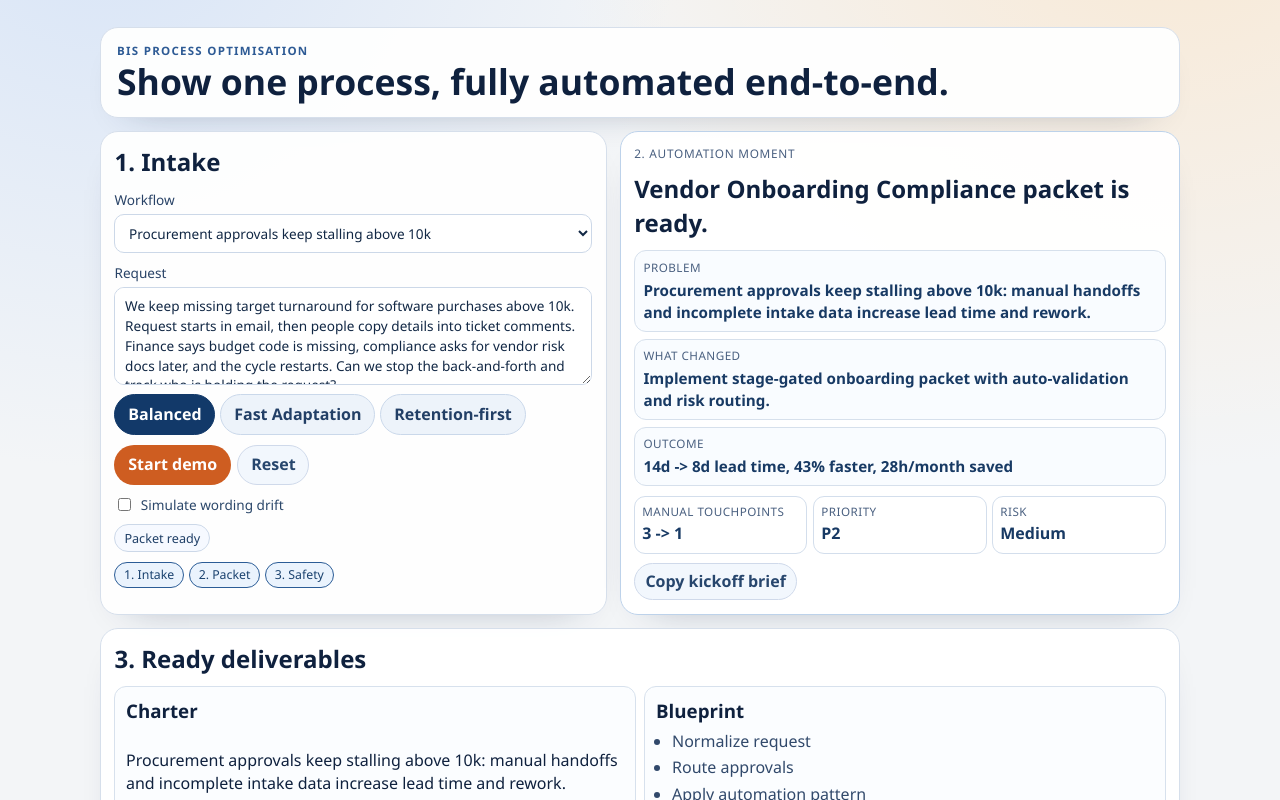
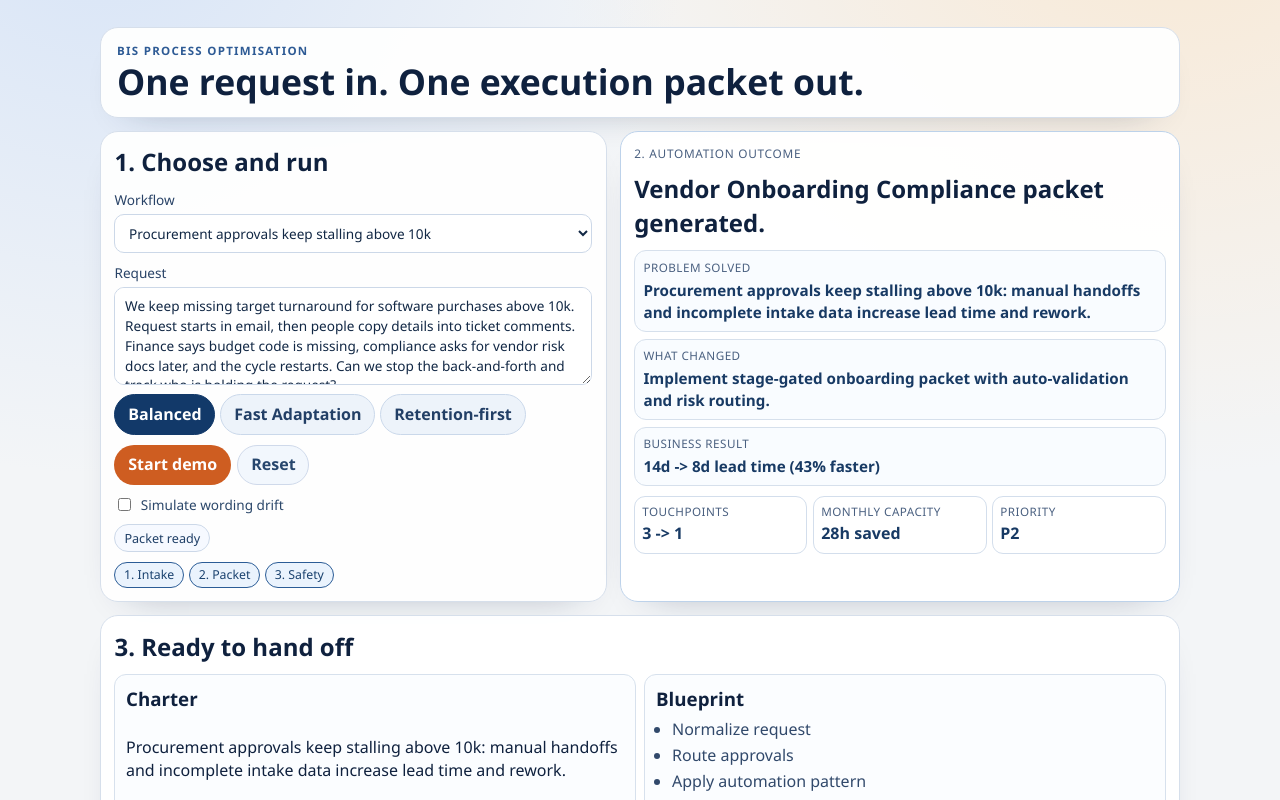
Before and after one commit to KumarNavish/KumarNavish.github.io, a React (Vite) app in the folder site/demos/bis-continual-process-automation-demo/: page / in a window 1280 px wide. Both pictures are taken after a click on the button "Start demo". Shown: the top 800 px of the page. Built offline with nearby package versions, Linux system fonts and the light colour scheme.

Commit message:
feat: redesign bis demo into single proof-first experience

```diff
--- a/site/demos/bis-continual-process-automation-demo/src/App.tsx
+++ b/site/demos/bis-continual-process-automation-demo/src/App.tsx
@@ -10,12 +10,13 @@ type PresetId = 'balanced' | 'fast' | 'retention'
 interface Preset {
   id: PresetId
   label: string
+  note: string
 }
 
 const PRESETS: Preset[] = [
-  { id: 'balanced', label: 'Balanced' },
-  { id: 'fast', label: 'Fast Adaptation' },
-  { id: 'retention', label: 'Retention-first' },
+  { id: 'balanced', label: 'Balanced', note: 'Balanced adaptation and retention.' },
+  { id: 'fast', label: 'Fast Adaptation', note: 'Adapt quickly to new request variants.' },
+  { id: 'retention', label: 'Retention-first', note: 'Preserve previous workflow quality first.' },
 ]
 
 function sleep(milliseconds: number): Promise<void> {
@@ -66,7 +67,7 @@ function stageLabel(stage: RunStage): string {
     return 'Building packet'
   }
   if (stage === 'checking') {
-    return 'Running safety check'
+    return 'Checking non-regression'
   }
   if (stage === 'ready') {
     return 'Packet ready'
@@ -143,6 +144,11 @@ function App() {
     [samples, selectedId],
   )
 
+  const activePreset = useMemo(
+    () => PRESETS.find((preset) => preset.id === presetId) ?? PRESETS[0],
+    [presetId],
+  )
+
   const baselineDays = useMemo(() => {
     if (result) {
       return toNumber(result.charter.baseline_metrics.cycle_time_days)
@@ -168,7 +174,35 @@ function App() {
   }, [baselineDays, targetDays])
 
   const beforeTouches = result?.extracted.manual_step_count ?? 4
-  const afterTouches = toNumber(result?.charter.target_metrics.manual_handoffs_target) ?? Math.max(1, beforeTouches - 2)
+  const afterTouches =
+    toNumber(result?.charter.target_metrics.manual_handoffs_target) ?? Math.max(1, beforeTouches - 2)
+
+  const kickoffBrief = useMemo(() => {
+    if (!selectedSample || !result) {
+      return null
+    }
+
+    return {
+      request_title: selectedSample.title,
+      category: result.triage.category,
+      priority: result.triage.priority,
+      risk_level: result.triage.risk_level,
+      next_action: result.triage.next_action,
+      outcome: {
+        lead_time_before_days: baselineDays,
+        lead_time_after_days: targetDays,
+        lead_time_reduction_pct: leadTimeReduction,
+        monthly_hours_saved: result.triage.est_savings_hours_per_month,
+      },
+      owner: 'BIS Process Optimisation CoE',
+      preset: activePreset.label,
+      handoff: {
+        jira: result.exports.jira_issue_create,
+        serviceNow: result.exports.servicenow_record_create,
+        tracker: result.exports.process_tracker_row,
+      },
+    }
+  }, [selectedSample, result, baselineDays, targetDays, leadTimeReduction, activePreset.label])
 
   const beforeFlow = useMemo(() => {
     if (!selectedSample) {
@@ -176,10 +210,10 @@ function App() {
     }
 
     return [
-      `Request enters via ${selectedSample.channel}.`,
-      'Analyst manually classifies and routes.',
-      'Missing details are chased across teams.',
-      'Approvals and updates are tracked by hand.',
+      `Request enters through ${selectedSample.channel}.`,
+      'Analyst triages manually.',
+      'Missing info is chased over email/chat.',
+      'Approvals and updates are logged manually.',
     ]
   }, [selectedSample])
 
@@ -189,31 +223,12 @@ function App() {
     }
 
     return [
-      `Auto-classify into ${pretty(result.triage.category)}.`,
-      `${result.blueprint.steps.length} automation steps orchestrated.`,
-      `${result.triage.priority} priority and risk controls attached.`,
-      'Jira + ServiceNow + tracker payloads generated.',
+      `Auto-classify as ${pretty(result.triage.category)}.`,
+      'Generate charter and baseline metrics.',
+      'Attach controls and monitoring steps.',
+      'Generate export payloads for execution systems.',
     ]
   }, [result])
-
-  const kickoffBrief = useMemo(() => {
-    if (!result || !selectedSample) {
-      return null
-    }
-
-    return {
-      request_title: selectedSample.title,
-      category: result.triage.category,
-      priority: result.triage.priority,
-      immediate_action: result.triage.next_action,
-      outcome_summary: `${formatDays(baselineDays)} -> ${formatDays(targetDays)} lead time, ${leadTimeReduction}% faster, ${result.triage.est_savings_hours_per_month}h/month saved.`,
-      owner: 'BIS Process Optimisation CoE',
-      handoff: {
-        jira: result.exports.jira_issue_create,
-        serviceNow: result.exports.servicenow_record_create,
-      },
-    }
-  }, [result, selectedSample, baselineDays, targetDays, leadTimeReduction])
 
   async function handleRun(): Promise<void> {
     if (!selectedSample || !catalog) {
@@ -225,7 +240,7 @@ function App() {
     setStage('analyzing')
 
     try {
-      await sleep(120)
+      await sleep(110)
 
       const normalizedText = requestText.trim().length > 0 ? requestText : selectedSample.text
       const pipelineInput: IntakeSample = {
@@ -234,13 +249,13 @@ function App() {
       }
 
       setStage('building')
-      await sleep(120)
+      await sleep(110)
 
       const pipelineResult = runIntakePipeline(pipelineInput, catalog)
       setResult(pipelineResult)
 
       setStage('checking')
-      await sleep(120)
+      await sleep(110)
 
       setStage('ready')
     } catch (runError) {
@@ -304,14 +319,14 @@ function App() {
   return (
     <main className="demo-shell">
       <section className="layout">
-        <header className="title-band">
+        <header className="top-band">
           <p className="kicker">BIS Process Optimisation</p>
-          <h1>Show one process, fully automated end-to-end.</h1>
+          <h1>One request in. One execution packet out.</h1>
         </header>
 
-        <section className="workspace-grid">
+        <section className="workspace">
           <article className="intake-card">
-            <h2>1. Intake</h2>
+            <h2>1. Choose and run</h2>
 
             <label>
               Workflow
@@ -336,6 +351,7 @@ function App() {
                   type="button"
                   className={presetId === preset.id ? 'chip active' : 'chip'}
                   onClick={() => setPresetId(preset.id)}
+                  title={preset.note}
                 >
                   {preset.label}
                 </button>
@@ -373,14 +389,15 @@ function App() {
             </div>
           </article>
 
-          <article className={result ? 'moment-card ready' : 'moment-card'}>
-            <p className="moment-tag">2. Automation moment</p>
+          <article className={result ? 'outcome-card ready' : 'outcome-card'}>
+            <p className="outcome-tag">2. Automation outcome</p>
             {result ? (
               <>
-                <h2>{pretty(result.triage.category)} packet is ready.</h2>
-                <ul className="moment-list">
+                <h2>{pretty(result.triage.category)} packet generated.</h2>
+
+                <ul className="outcome-list">
                   <li>
-                    <span>Problem</span>
+                    <span>Problem solved</span>
                     <strong>{result.charter.problem_statement}</strong>
                   </li>
                   <li>
@@ -388,54 +405,44 @@ function App() {
                     <strong>{result.triage.next_action}</strong>
                   </li>
                   <li>
-                    <span>Outcome</span>
+                    <span>Business result</span>
                     <strong>
-                      {formatDays(baselineDays)} {'->'} {formatDays(targetDays)} lead time, {leadTimeReduction}% faster,
-                      {` ${result.triage.est_savings_hours_per_month}h/month saved`}
+                      {formatDays(baselineDays)} {'->'} {formatDays(targetDays)} lead time ({leadTimeReduction}% faster)
                     </strong>
                   </li>
                 </ul>
 
-                <div className="moment-metrics">
+                <div className="result-metrics">
                   <p>
-                    <span>Manual touchpoints</span>
+                    <span>Touchpoints</span>
                     <strong>
                       {beforeTouches} {'->'} {afterTouches}
                     </strong>
                   </p>
                   <p>
+                    <span>Monthly capacity</span>
+                    <strong>{result.triage.est_savings_hours_per_month}h saved</strong>
+                  </p>
+                  <p>
                     <span>Priority</span>
                     <strong>{result.triage.priority}</strong>
                   </p>
-                  <p>
-                    <span>Risk</span>
-                    <strong>{pretty(result.triage.risk_level)}</strong>
-                  </p>
                 </div>
-
-                {kickoffBrief ? (
-                  <button
-                    type="button"
-                    className="secondary-btn mini"
-                    onClick={() => void handleCopy('Kickoff brief', kickoffBrief)}
-                  >
-                    Copy kickoff brief
-                  </button>
-                ) : null}
               </>
             ) : (
               <>
-                <h2>No outcome yet.</h2>
-                <p className="placeholder">Click Start demo to reveal the automated result.</p>
+                <h2>No output yet.</h2>
+                <p className="placeholder">Run the demo to reveal the automation result.</p>
               </>
             )}
           </article>
         </section>
 
-        <section className="outputs-card">
-          <h2>3. Ready deliverables</h2>
+        <section className="deliverables-card">
+          <h2>3. Ready to hand off</h2>
+
           {result ? (
-            <div className="outputs-grid">
+            <div className="deliverables-grid">
               <article className="tile">
                 <h3>Charter</h3>
                 <p>{result.charter.problem_statement}</p>
@@ -458,7 +465,7 @@ function App() {
 
               <article className="tile">
                 <h3>Jira payload</h3>
-                <p>Issue payload ready for intake handoff.</p>
+                <p>Issue object ready for intake handoff.</p>
                 <button
                   type="button"
                   className="secondary-btn mini"
@@ -470,7 +477,7 @@ function App() {
 
               <article className="tile">
                 <h3>ServiceNow + tracker</h3>
-                <p>Execution records ready for operational tracking.</p>
+                <p>Execution records ready for operations.</p>
                 <div className="copy-row">
                   <button
                     type="button"
@@ -490,8 +497,18 @@ function App() {
               </article>
             </div>
           ) : (
-            <p className="empty">Run the demo to generate the deliverables.</p>
+            <p className="empty">Run the demo to generate handoff artifacts.</p>
           )}
+
+          {kickoffBrief ? (
+            <button
+              type="button"
+              className="secondary-btn"
+              onClick={() => void handleCopy('Kickoff brief', kickoffBrief)}
+            >
+              Copy kickoff brief
+            </button>
+          ) : null}
         </section>
 
         <details className="details-card">
@@ -506,6 +523,7 @@ function App() {
                   ))}
                 </ol>
               </article>
+
               <article>
                 <h3>After flow</h3>
                 <ol>
--- a/site/demos/bis-continual-process-automation-demo/src/styles.css
+++ b/site/demos/bis-continual-process-automation-demo/src/styles.css
@@ -12,7 +12,7 @@ body {
   margin: 0;
   min-height: 100vh;
   background:
-    radial-gradient(circle at 8% -10%, rgba(192, 214, 247, 0.55), transparent 34%),
+    radial-gradient(circle at 8% -10%, rgba(192, 214, 247, 0.56), transparent 34%),
     radial-gradient(circle at 92% -14%, rgba(255, 218, 172, 0.5), transparent 36%),
     #f3f5f7;
 }
@@ -30,10 +30,10 @@ body {
 }
 
 .loading-card,
-.title-band,
+.top-band,
 .intake-card,
-.moment-card,
-.outputs-card,
+.outcome-card,
+.deliverables-card,
 .details-card {
   border: 1px solid #d6dfeb;
   border-radius: 18px;
@@ -47,7 +47,7 @@ body {
   padding: 1.1rem;
 }
 
-.title-band {
+.top-band {
   padding: 0.9rem 1rem;
 }
 
@@ -60,21 +60,21 @@ body {
   color: #2e5b95;
 }
 
-.title-band h1 {
+.top-band h1 {
   margin: 0.2rem 0 0;
   font-size: clamp(1.58rem, 3.9vw, 2.22rem);
   line-height: 1.12;
 }
 
-.workspace-grid {
+.workspace {
   display: grid;
   grid-template-columns: minmax(0, 0.95fr) minmax(0, 1.05fr);
   gap: 0.8rem;
 }
 
 .intake-card,
-.moment-card,
-.outputs-card,
+.outcome-card,
+.deliverables-card,
 .details-card {
   padding: 0.84rem;
 }
@@ -86,8 +86,8 @@ body {
 }
 
 .intake-card h2,
-.moment-card h2,
-.outputs-card h2,
+.outcome-card h2,
+.deliverables-card h2,
 .tile h3,
 .flow-grid h3,
 .json-grid h3 {
@@ -218,13 +218,13 @@ textarea {
   color: #1a426f;
 }
 
-.moment-card {
+.outcome-card {
   display: grid;
   gap: 0.58rem;
   align-content: start;
 }
 
-.moment-card.ready {
+.outcome-card.ready {
   border-color: #bdd2ea;
   animation: momentFlash 260ms ease-out;
 }
@@ -240,7 +240,7 @@ textarea {
   }
 }
 
-.moment-tag {
+.outcome-tag {
   margin: 0;
   font-size: 0.74rem;
   text-transform: uppercase;
@@ -248,7 +248,7 @@ textarea {
   color: #4a6080;
 }
 
-.moment-list {
+.outcome-list {
   margin: 0;
   padding: 0;
   list-style: none;
@@ -256,7 +256,7 @@ textarea {
   gap: 0.42rem;
 }
 
-.moment-list li {
+.outcome-list li {
   border: 1px solid #d6e0ec;
   border-radius: 12px;
   background: #f9fcff;
@@ -265,25 +265,25 @@ textarea {
   gap: 0.12rem;
 }
 
-.moment-list span {
+.outcome-list span {
   font-size: 0.73rem;
   text-transform: uppercase;
   letter-spacing: 0.04em;
   color: #4b6181;
 }
 
-.moment-list strong {
+.outcome-list strong {
   font-size: 0.95rem;
   color: #183a64;
 }
 
-.moment-metrics {
+.result-metrics {
   display: grid;
   grid-template-columns: repeat(3, minmax(0, 1fr));
   gap: 0.36rem;
 }
 
-.moment-metrics p {
+.result-metrics p {
   margin: 0;
   border: 1px solid #d3deec;
   border-radius: 11px;
@@ -293,14 +293,14 @@ textarea {
   gap: 0.1rem;
 }
 
-.moment-metrics span {
+.result-metrics span {
   font-size: 0.73rem;
   color: #4a6080;
   text-transform: uppercase;
   letter-spacing: 0.04em;
 }
 
-.moment-metrics strong {
+.result-metrics strong {
   color: #183a64;
 }
 
@@ -309,12 +309,12 @@ textarea {
   color: #334f73;
 }
 
-.outputs-card {
+.deliverables-card {
   display: grid;
   gap: 0.56rem;
 }
 
-.outputs-grid {
+.deliverables-grid {
   display: grid;
   grid-template-columns: repeat(2, minmax(0, 1fr));
   gap: 0.56rem;
@@ -401,9 +401,9 @@ textarea {
 }
 
 @media (max-width: 980px) {
-  .workspace-grid,
-  .moment-metrics,
-  .outputs-grid,
+  .workspace,
+  .result-metrics,
+  .deliverables-grid,
   .flow-grid,
   .json-grid {
     grid-template-columns: 1fr;
```
